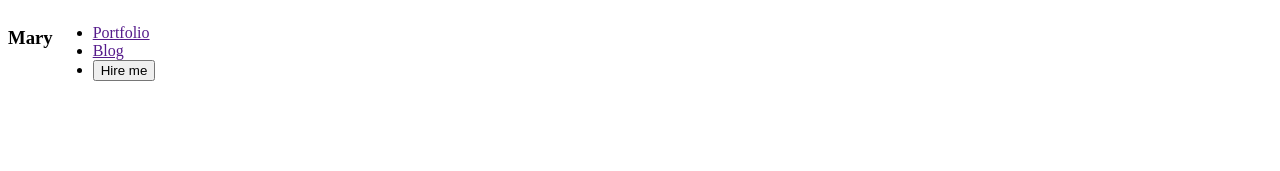
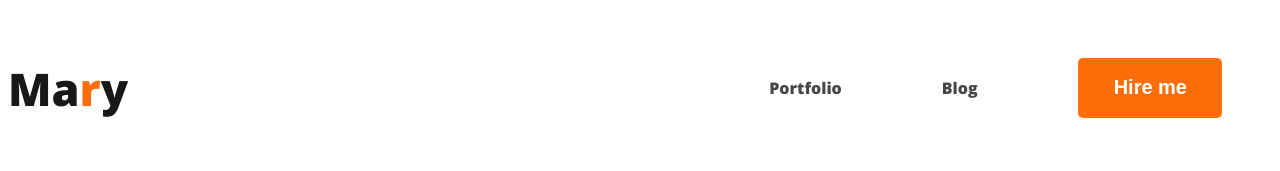
Before and after one commit to Prangon999/developer-portfolio, a plain HTML site: page index.html in a window 1280 px wide. Drawn offline with nearby package versions, Linux system fonts and the light colour scheme.

Commit message:
added nav

```diff
--- a/index.html
+++ b/index.html
@@ -4,16 +4,19 @@
     <meta charset="UTF-8">
     <meta name="viewport" content="width=device-width, initial-scale=1.0">
     <title>Developer Portfolio</title>
+    <link rel="stylesheet" href="preconnect" href="https://fonts.googleapis.com">
+    <link rel="preconnect" href="https://fonts.gstatic.com" crossorigin>
+    <link href="https://fonts.googleapis.com/css2?family=Open+Sans:wght@800&display=swap" rel="stylesheet">
     <link rel="stylesheet" href="styles.css/portfolio.css">
 </head>
 <body>
     <header>
        <nav>
-        <h3>Mary</h3>
+        <h3 class="nav-tittle">Ma<span class="text-primary">r</span>y</h3>
         <ul>
           <li><a href="">Portfolio</a></li>
           <li><a href="">Blog</a></li>
-          <li><button>Hire me</button></li>
+          <li><button class="button-primary">Hire me</button></li>
         </ul>
        </nav>
     </header>
--- a/styles.css/portfolio.css
+++ b/styles.css/portfolio.css
@@ -1,3 +1,43 @@
+/* common shared style */
+body{
+
+    font-family: 'Open Sans', sans-serif;
+}
 nav{
-    display: flex;
+display: flex;
+justify-content: space-between;
+align-items: center;
 }
+.text-primary{
+    color: #FD6E0A;
+}
+.button-primary{
+    border-radius:5px;
+background: #FD6E0A;
+border: 0px;
+color: #FFF;
+font-size: 20px;
+font-style: normal;
+font-weight: 700;
+padding: 18px  35px 19px 36px;
+}
+.nav-tittle{
+    color: #181818;
+font-size: 45px;
+font-style: normal;
+font-weight: 800px;
+line-height: normal;
+}
+nav > ul {
+   display: flex;
+   margin: 0px;
+   align-items: center;
+}
+nav li {
+    list-style: none;
+    margin: 50px;
+}
+nav a {
+    text-decoration: none;
+    color: #474747;
+}
```
